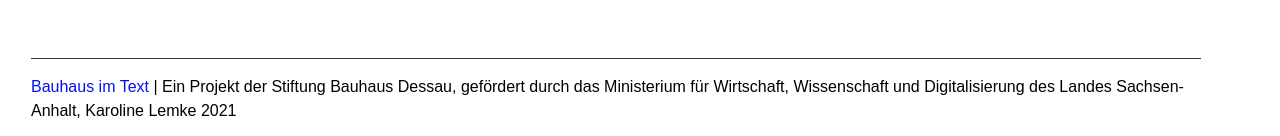
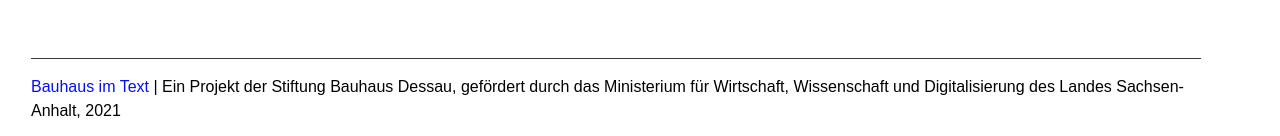
Before and after one commit to Bauhaus-im-Text/internetauftritt, a Jekyll site: the page built from pages/index.md, in a window 1280 px wide. Shown: the part 964-1100 px from the top of the page. Built offline with Jekyll 4.4.1, drawn with Linux system fonts in a browser that asks for light colours.

Commit message:
Update _config.yml

```diff
--- a/_config.yml
+++ b/_config.yml
@@ -12,7 +12,7 @@
 title: Bauhaus im Text
 description: "Ein Projekt der Stiftung Bauhaus Dessau, gefördert durch das Ministerium für Wirtschaft, Wissenschaft und Digitalisierung des Landes Sachsen-Anhalt"
 year: 2021
-author: Karoline Lemke
+author:
 # add search box to navbar, true/false
 search: false
 
```
